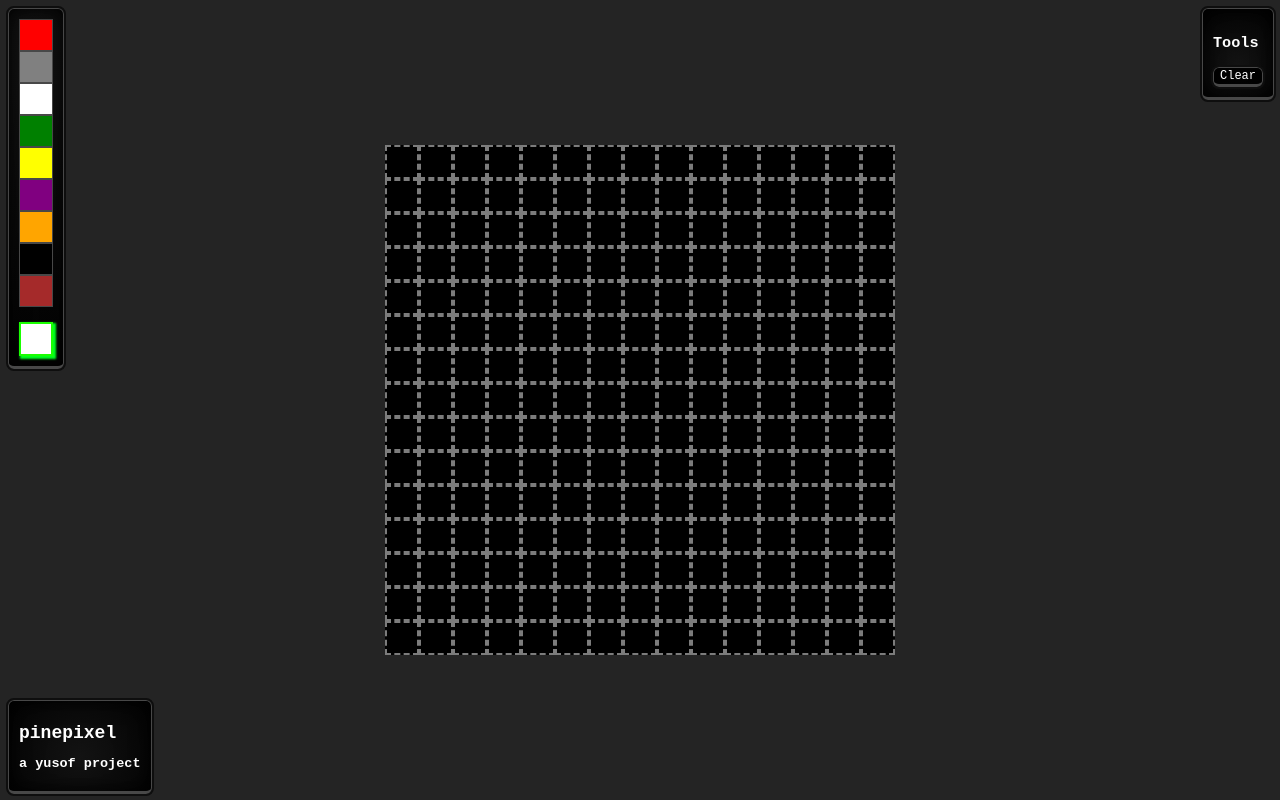
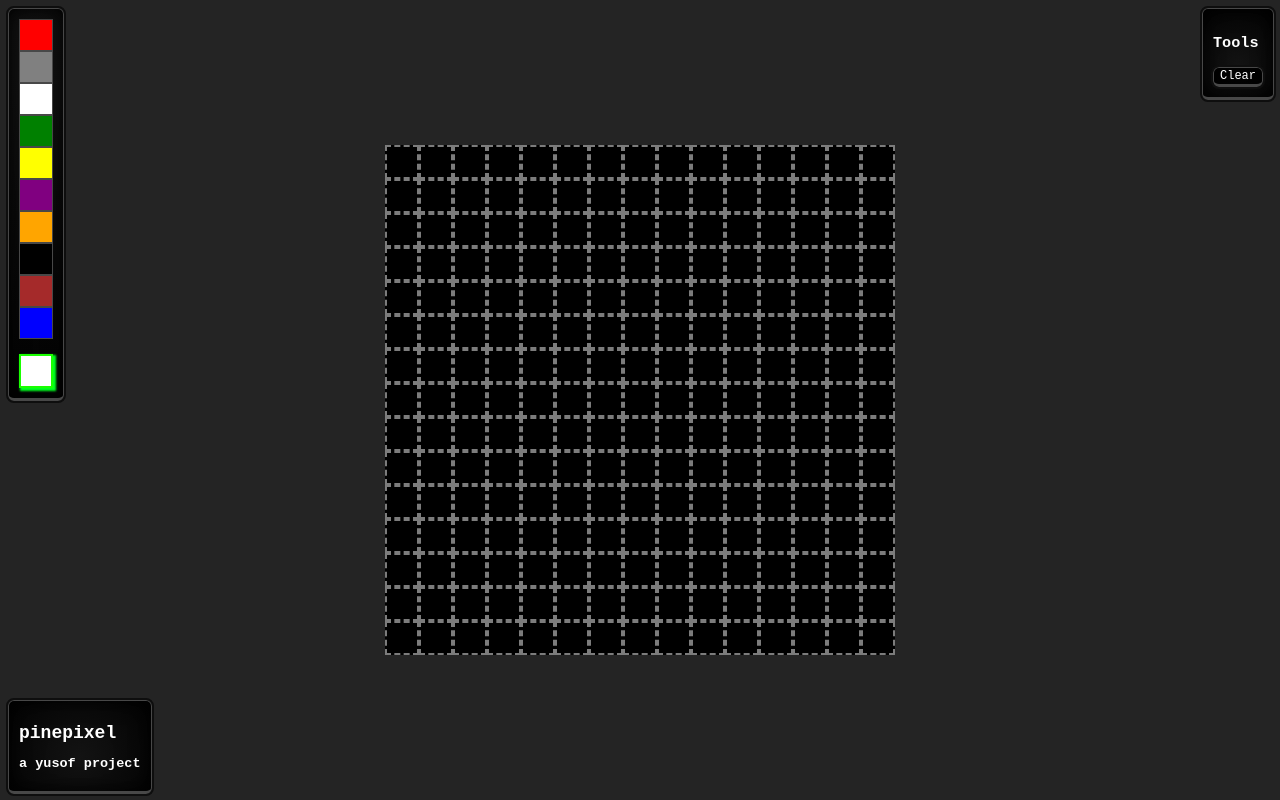
Before and after one commit to yoloyusof/pinepixel, a Svelte app: page / in a window 1280 px wide. Built offline with nearby package versions, Linux system fonts and the light colour scheme.

Commit message:
added blue color FINALLY

```diff
--- a/src/App.svelte
+++ b/src/App.svelte
@@ -64,6 +64,7 @@
       <div class="colorBlock" style="background-color: orange;" />
       <div class="colorBlock" style="background-color: black;" />
       <div class="colorBlock" style="background-color: brown;" />
+      <div class="colorBlock" style="background-color: blue;" />
       <br />
       <div class="colorBlock" id="selectedColorBlock" style="background-color: {selectedColor};" />
     </div>
```
